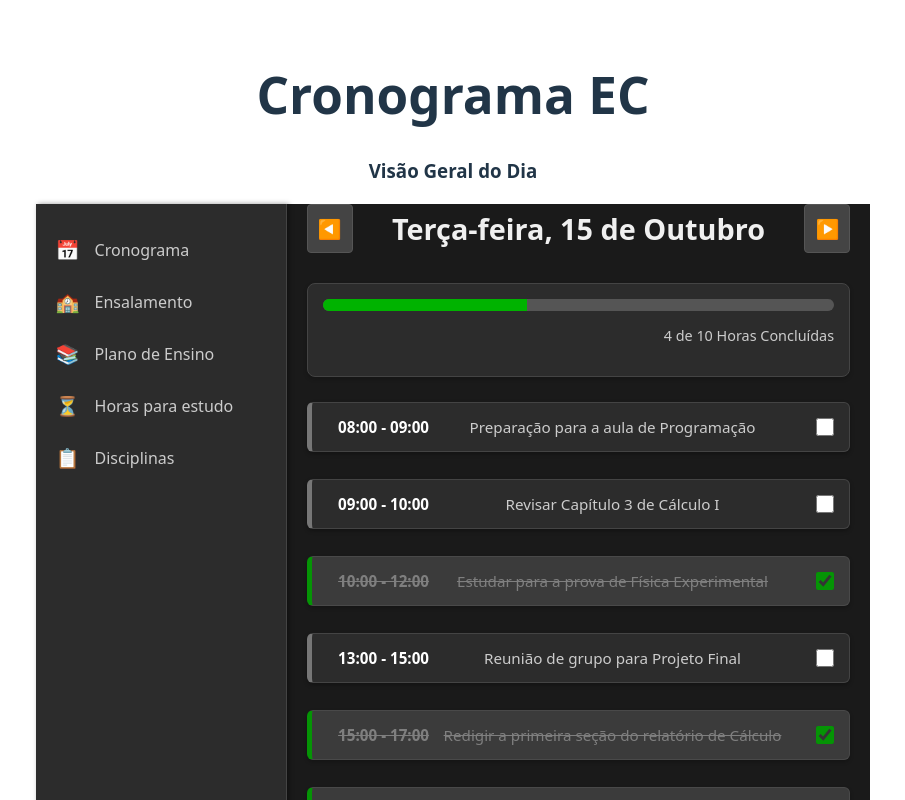
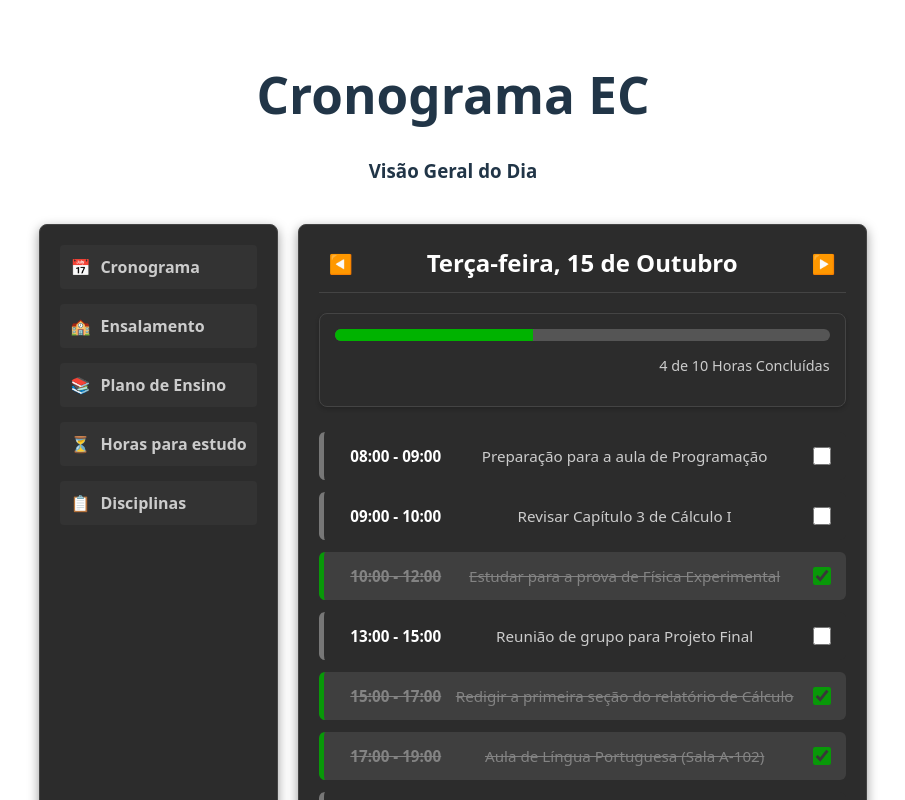
Before and after one commit to ana-borowsky/cronograma-educacional-react, a React app in the folder frontend/: page /home in a window 1280 px wide. Shown: the top 800 px of the page, without its empty margins (187-1092 px from the left). Built offline with nearby package versions, Linux system fonts and the light colour scheme; the HTML template or start-up script is replaced by a standard one.

Commit message:
Altera estilo da barra lateral da home

```diff
--- a/frontend/src/css/Home.css
+++ b/frontend/src/css/Home.css
@@ -1,175 +1,42 @@
 .home-container {
   display: flex;
-  min-height: 90vh;
-  background-color: #1a1a1a;
+  gap: 20px;
+  padding: 20px;
+  max-width: 1200px;
+  margin: 0 auto;
+}
+
+.panel-style {
+  background-color: #2c2c2c;
+  border: 1px solid #444444;
+  border-radius: 8px;
+  box-shadow: 0 4px 12px rgba(0, 0, 0, 0.4);
+  padding: 20px;
 }
 
 .sidebar-menu {
-  width: 250px;
-  background-color: #2c2c2c;
-  padding: 20px 0;
-  border-right: 1px solid #444444;
+  min-width: 180px;
+  flex-shrink: 0;
   display: flex;
   flex-direction: column;
-  box-shadow: 2px 0 5px rgba(0, 0, 0, 0.4);
-}
-
-.sidebar-button {
-  display: flex;
-  align-items: center;
-  padding: 12px 20px;
-  margin: 5px 0;
-  border: none;
-  background-color: transparent;
-  color: #cccccc;
-  font-size: 1em;
-  cursor: pointer;
-  transition: background-color 0.2s, color 0.2s;
-}
-
-.sidebar-button:hover {
-  background-color: #444444;
-  color: #ffffff;
-}
-
-.sidebar-button span[role="img"] {
-  margin-right: 15px;
-  font-size: 1.2em;
+  gap: 15px;
 }
 
 .daily-schedule-view {
   flex-grow: 1;
-  padding: 40px 40px 40px 60px;
-  display: flex;
-  flex-direction: column;
-  align-items: center;
-}
-
-.schedule-header {
-  display: flex;
-  align-items: center;
-  justify-content: space-between;
-  width: 100%;
-  max-width: 800px;
-  margin-bottom: 30px;
-}
-
-.current-day-title {
-  color: #f0f0f0;
-  font-size: 1.8em;
-  margin: 0 20px;
-}
-
-.nav-arrow {
-  background-color: #444444;
-  border: 1px solid #555555;
-  color: #ffffff;
-  padding: 10px;
-  border-radius: 4px;
-  cursor: pointer;
-  transition: background-color 0.2s;
-}
-
-.nav-arrow:hover {
-  background-color: #555555;
-}
-
-.nav-arrow span[role="img"] {
-  font-size: 1.2em;
-}
-
-.todo-list {
-  width: 100%;
-  max-width: 800px;
-}
-
-.todo-item {
-  display: flex;
-  align-items: center;
-  background-color: #2c2c2c;
-  padding: 15px 20px;
-  margin-bottom: 15px;
-  border-radius: 6px;
-  border: 1px solid #444444;
-  box-shadow: 0 2px 4px rgba(0, 0, 0, 0.3);
-}
-
-.todo-item.completed {
-  background-color: #383838;
-  border-color: #555555;
-  opacity: 0.7;
-}
-
-.item-time {
-  color: #999999;
-  font-weight: bold;
-  min-width: 150px;
-  font-size: 0.95em;
-}
-
-.todo-item.completed .item-description {
-  text-decoration: line-through;
-  color: #777777;
-}
-
-.item-description {
-  flex-grow: 1;
-  color: #ffffff;
-}
-
-.item-checkbox {
-  margin-left: 20px;
-  width: 20px;
-  height: 20px;
-  cursor: pointer;
-}
-
-.auth-link {
-  text-decoration: none;
-  display: block;
-  text-align: center;
-  width: 100%;
-  padding: 12px;
-  margin-top: 20px;
-  border: none;
-  border-radius: 4px;
-  background-color: #777777;
-  color: #ffffff;
-  font-size: 1em;
-  font-weight: bold;
-  cursor: pointer;
-  transition: background-color 0.2s;
-  box-sizing: border-box;
-}
-
-.auth-link:hover {
-  background-color: #999999;
-}
-
-.sidebar-menu {
-  width: 250px;
-  background-color: #2c2c2c;
-  padding: 20px 0;
-  border-right: 1px solid #444444;
-  display: flex;
-  flex-direction: column;
-  box-shadow: 2px 0 5px rgba(0, 0, 0, 0.4);
+  max-width: 75%;
 }
 
 .sidebar-link {
-  text-decoration: none;
   display: flex;
   align-items: center;
-  padding: 12px 20px;
-  margin: 2px 0;
-  width: 100%;
-  box-sizing: border-box;
-  background-color: transparent;
+  gap: 10px;
+  padding: 10px;
+  border-radius: 4px;
   color: #cccccc;
-  font-size: 1em;
-  font-weight: 500;
-  cursor: pointer;
-  transition: background-color 0.2s, color 0.2s;
+  text-decoration: none;
+  background-color: #333333;
+  transition: background-color 0.2s;
 }
 
 .sidebar-link:hover {
@@ -177,29 +44,13 @@
   color: #ffffff;
 }
 
-.sidebar-link span[role="img"] {
-  margin-right: 15px;
-  font-size: 1.2em;
-  line-height: 1;
-}
-
-.sidebar-link.active {
-  background-color: #555555;
-  color: #f0f0f0;
-  border-left: 4px solid #777777;
-  padding-left: 16px;
-}
-
-.daily-schedule-view {
-  flex-grow: 1;
-  padding: 0 20px;
-  max-width: 600px;
+.link-text {
+  font-weight: bold;
 }
 
 .daily-progress {
   margin-bottom: 25px;
   padding: 15px;
-  width: 94%;
   background-color: #2c2c2c;
   border-radius: 8px;
   border: 1px solid #444444;
@@ -274,3 +125,32 @@
   cursor: pointer;
   accent-color: #00b300;
 }
+
+.schedule-header {
+  display: flex;
+  justify-content: space-between;
+  align-items: center;
+  margin-bottom: 20px;
+  padding-bottom: 10px;
+  border-bottom: 1px solid #444444;
+}
+
+.nav-arrow {
+  background: none;
+  border: none;
+  color: #cccccc;
+  font-size: 1.2em;
+  cursor: pointer;
+  padding: 5px 10px;
+  transition: color 0.2s;
+}
+
+.nav-arrow:hover {
+  color: #ffffff;
+}
+
+.current-day-title {
+  color: #ffffff;
+  font-size: 1.5em;
+  margin: 0;
+}
--- a/frontend/src/pages/Home.jsx
+++ b/frontend/src/pages/Home.jsx
@@ -6,7 +6,7 @@ const Home = () => {
     <Layout subtitle="Visão Geral do Dia">
       <div className="home-container">
 
-        <div className="sidebar-menu">
+        <div className="sidebar-menu panel-style">
 
           <Link to="/scheduleandtasks" className="sidebar-link">
             <span role="img" aria-label="Cronograma">📅</span>
@@ -34,7 +34,7 @@ const Home = () => {
           </Link>
 
         </div>
-        <div className="daily-schedule-view">
+        <div className="daily-schedule-view panel-style">
 
           <div className="schedule-header">
             <button className="nav-arrow left-arrow">
```
